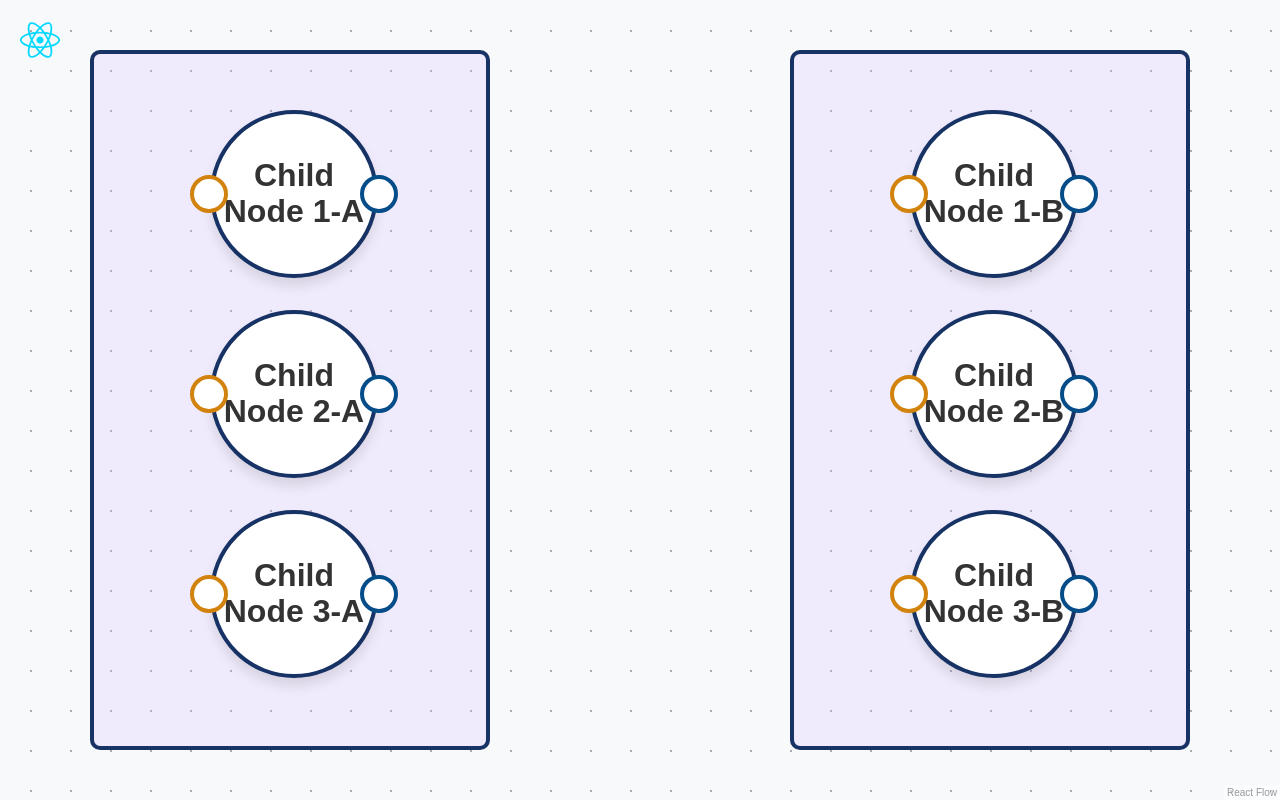
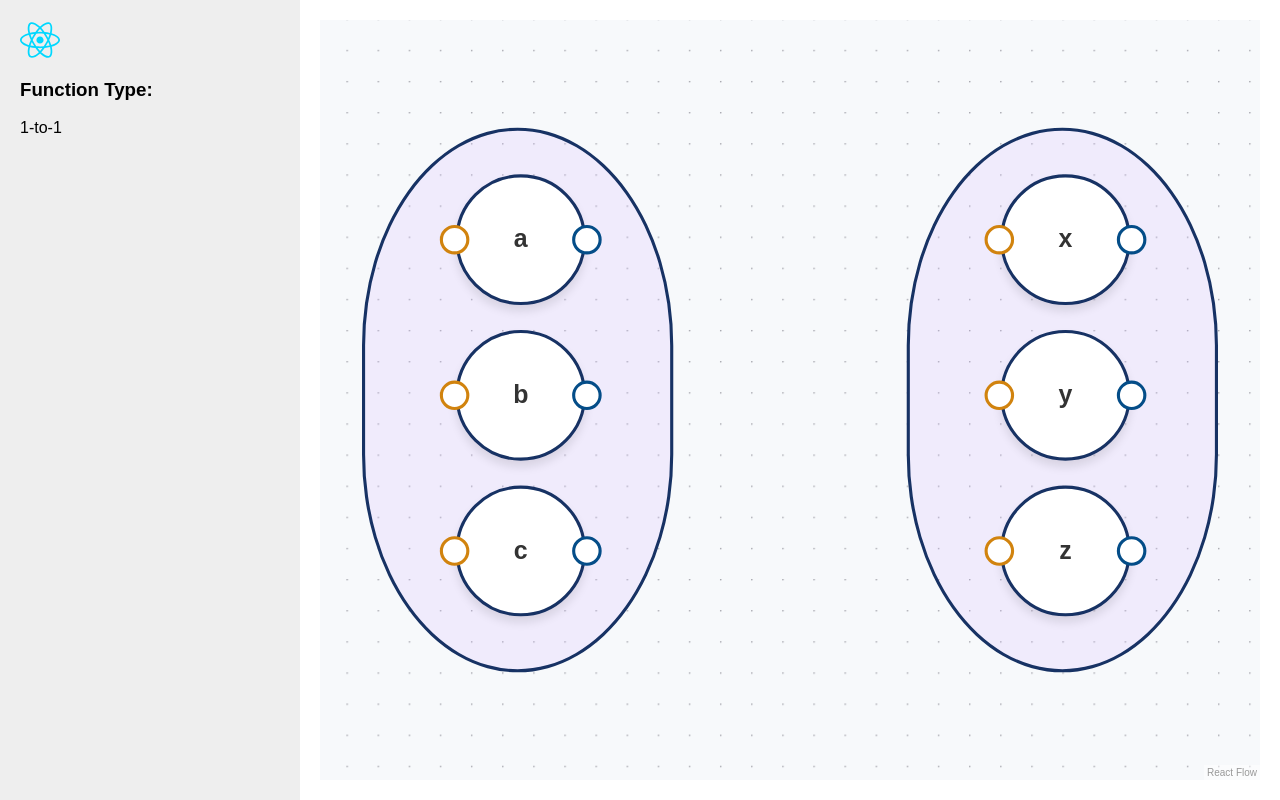
Before and after one commit to MahinSindhwani/IntuitiveCS, a React (Vite) app: page /GraphProject/functions in a window 1280 px wide. Built offline with nearby package versions, Linux system fonts and the light colour scheme.

Commit message:
adeded functions logic

```diff
--- a/src/Functions.jsx
+++ b/src/Functions.jsx
@@ -1,159 +1,4 @@
-// import React, { useCallback, useState } from "react";
-// import {
-//   ReactFlow,
-//   Background,
-//   applyNodeChanges,
-//   applyEdgeChanges,
-//   addEdge,
-// } from "@xyflow/react";
-
-// import "@xyflow/react/dist/style.css";
-// import FloatingEdge from "./FloatingEdge"; // Use your FloatingEdge component
-// import CustomNode from "./CustomNode"; // Use your CustomNode component
-// import CustomConnectionLine from "./CustomConnectionLine";
-
-// const edgeTypes = {
-//   floating: FloatingEdge,
-// };
-
-// const nodeTypes = {
-//   custom: CustomNode, // Use CustomNode for child nodes
-// };
-
-// const connectionLineStyle = {
-//   stroke: "#293a42",
-//   strokeWidth: 3,
-// };
-
-// const rfStyle = {
-//   backgroundColor: "#F7F9FB",
-// };
-
-// // Initial nodes
-// const initialNodes = [
-//   {
-//     id: "A",
-//     type: "group",
-//     position: { x: 0, y: 0 },
-//     data: { label: "Parent A" },
-//   },
-//   {
-//     id: "A-1",
-//     type: "custom",
-//     data: { label: "Child Node 1-A" },
-//     position: { x: 50, y: 20 },
-//     parentId: "A",
-//     extent: "parent",
-//     draggable: false,
-//   },
-//   {
-//     id: "A-2",
-//     type: "custom",
-//     data: { label: "Child Node 2-A" },
-//     position: { x: 50, y: 120 },
-//     parentId: "A",
-//     extent: "parent",
-//     draggable: false,
-//   },
-//   {
-//     id: "A-3",
-//     type: "custom",
-//     data: { label: "Child Node 3-A" },
-//     position: { x: 50, y: 220 },
-//     parentId: "A",
-//     extent: "parent",
-//     draggable: false,
-//   },
-//   {
-//     id: "B",
-//     type: "group",
-//     position: { x: 350, y: 0 },
-//     data: { label: "Parent B" },
-//   },
-//   {
-//     id: "B-1",
-//     type: "custom",
-//     data: { label: "Child Node 1-B" },
-//     position: { x: 50, y: 20 },
-//     parentId: "B",
-//     extent: "parent",
-//     draggable: false,
-//   },
-//   {
-//     id: "B-2",
-//     type: "custom",
-//     data: { label: "Child Node 2-B" },
-//     position: { x: 50, y: 120 },
-//     parentId: "B",
-//     extent: "parent",
-//     draggable: false,
-//   },
-//   {
-//     id: "B-3",
-//     type: "custom",
-//     data: { label: "Child Node 3-B" },
-//     position: { x: 50, y: 220 },
-//     parentId: "B",
-//     extent: "parent",
-//     draggable: false,
-//   },
-// ];
-
-// const Functions = () => {
-//   const [nodes, setNodes] = useState(initialNodes);
-//   const [edges, setEdges] = useState([]);
-
-//   const onNodesChange = useCallback(
-//     (changes) => setNodes((nds) => applyNodeChanges(changes, nds)),
-//     []
-//   );
-
-//   const onEdgesChange = useCallback(
-//     (changes) => setEdges((eds) => applyEdgeChanges(changes, eds)),
-//     []
-//   );
-
-//   const onConnect = useCallback(
-//     (connection) =>
-//       setEdges((eds) =>
-//         addEdge(
-//           {
-//             ...connection,
-//             type: "floating",
-//             animated: true,
-//             style: { stroke: "#293a42", strokeWidth: 3 },
-//           },
-//           eds
-//         )
-//       ),
-//     []
-//   );
-
-//   return (
-//     <div style={{ height: "100vh" }}>
-//       <ReactFlow
-//         nodes={nodes}
-//         edges={edges}
-//         onNodesChange={onNodesChange}
-//         onEdgesChange={onEdgesChange}
-//         onConnect={onConnect}
-//         fitView
-//         edgeTypes={edgeTypes}
-//         nodeTypes={nodeTypes}
-//         style={rfStyle}
-//         attributionPosition="top-right"
-//         connectionLineComponent={CustomConnectionLine}
-//         connectionLineStyle={connectionLineStyle}
-//       >
-//         <Background />
-//       </ReactFlow>
-//     </div>
-//   );
-// };
-
-// export default Functions;
-
-import React, { useCallback, useState } from "react";
+import React, { useCallback, useState, useEffect } from "react";
 import {
   ReactFlow,
   Background,
@@ -165,6 +10,8 @@ import {
 import FloatingEdge from "./FloatingEdge"; // Ensure consistency with App.jsx
 import CustomNode from "./CustomNode"; // Use the same CustomNode component
 import CustomConnectionLine from "./CustomConnectionLine"; // Use CustomConnectionLine for edge connections
+
+import { analyzeFunctionTypes } from "./FunctionsLogic"; // Import logic for function type analysis
 
 import "./index.css";
 
@@ -202,7 +49,7 @@ const initialNodes = [
   {
     id: "A-1",
     type: "custom",
-    data: { label: "Child Node 1-A" },
+    data: { label: "a" },
     position: { x: 50, y: 20 },
     parentId: "A",
     extent: "parent",
@@ -211,7 +58,7 @@ const initialNodes = [
   {
     id: "A-2",
     type: "custom",
-    data: { label: "Child Node 2-A" },
+    data: { label: "b" },
     position: { x: 50, y: 120 },
     parentId: "A",
     extent: "parent",
@@ -220,7 +67,7 @@ const initialNodes = [
   {
     id: "A-3",
     type: "custom",
-    data: { label: "Child Node 3-A" },
+    data: { label: "c" },
     position: { x: 50, y: 220 },
     parentId: "A",
     extent: "parent",
@@ -236,7 +83,7 @@ const initialNodes = [
   {
     id: "B-1",
     type: "custom",
-    data: { label: "Child Node 1-B" },
+    data: { label: "x" },
     position: { x: 50, y: 20 },
     parentId: "B",
     extent: "parent",
@@ -245,7 +92,7 @@ const initialNodes = [
   {
     id: "B-2",
     type: "custom",
-    data: { label: "Child Node 2-B" },
+    data: { label: "y" },
     position: { x: 50, y: 120 },
     parentId: "B",
     extent: "parent",
@@ -254,7 +101,7 @@ const initialNodes = [
   {
     id: "B-3",
     type: "custom",
-    data: { label: "Child Node 3-B" },
+    data: { label: "z" },
     position: { x: 50, y: 220 },
     parentId: "B",
     extent: "parent",
@@ -265,6 +112,7 @@ const initialNodes = [
 const Functions = () => {
   const [nodes, setNodes] = useState(initialNodes);
   const [edges, setEdges] = useState([]);
+  const [functionType, setFunctionType] = useState("Unknown");
 
   const onNodesChange = useCallback(
     (changes) => setNodes((nds) => applyNodeChanges(changes, nds)),
@@ -292,8 +140,17 @@ const Functions = () => {
     []
   );
 
+  useEffect(() => {
+    setFunctionType(analyzeFunctionTypes(nodes, edges)); // Analyze the function type dynamically
+  }, [nodes, edges]);
+
   return (
-    <div style={{ height: "100vh" }}>
+    <div id="layout">
+      <div id="sidebar">
+        <h3>Function Type:</h3>
+        <p>{functionType}</p>
+      </div>
+      <div id="main-area">
         <ReactFlow
           nodes={nodes}
           edges={edges}
@@ -304,12 +161,13 @@ const Functions = () => {
           edgeTypes={edgeTypes}
           nodeTypes={nodeTypes}
           style={rfStyle}
-        connectionLineComponent={CustomConnectionLine} // Ensure CustomConnectionLine is used
+          connectionLineComponent={CustomConnectionLine}
           connectionLineStyle={connectionLineStyle}
-        defaultEdgeOptions={defaultEdgeOptions} // Apply default options for edges
+          defaultEdgeOptions={defaultEdgeOptions}
         >
           <Background />
         </ReactFlow>
+      </div>
     </div>
   );
 };
--- /dev/null
+++ b/src/FunctionsLogic.js
@@ -0,0 +1,34 @@
+// Function to analyze the connections
+export const analyzeFunctionTypes = (nodes, edges) => {
+    const nodeIds = nodes.map((node) => node.id);
+    const connectionMap = {};
+
+    // Initialize the map
+    nodeIds.forEach((id) => {
+      connectionMap[id] = { incoming: 0, outgoing: 0 };
+    });
+
+    // Count incoming and outgoing edges for each node
+    edges.forEach((edge) => {
+      const { source, target } = edge;
+      if (connectionMap[source]) connectionMap[source].outgoing += 1;
+      if (connectionMap[target]) connectionMap[target].incoming += 1;
+    });
+
+    let type = "Unknown";
+
+    const allIncoming = Object.values(connectionMap).map((node) => node.incoming);
+    const allOutgoing = Object.values(connectionMap).map((node) => node.outgoing);
+
+    const hasOneToOne = allIncoming.every((count) => count <= 1) && allOutgoing.every((count) => count <= 1);
+    const hasOneToMany = allOutgoing.some((count) => count > 1) && allIncoming.every((count) => count <= 1);
+    const hasManyToOne = allIncoming.some((count) => count > 1) && allOutgoing.every((count) => count <= 1);
+    const hasManyToMany = allIncoming.some((count) => count > 1) && allOutgoing.some((count) => count > 1);
+
+    if (hasOneToOne) type = "1-to-1";
+    if (hasOneToMany) type = "1-to-Many";
+    if (hasManyToOne) type = "Many-to-1";
+    if (hasManyToMany) type = "Many-to-Many";
+
+    return type;
+  };
--- a/src/index.css
+++ b/src/index.css
@@ -318,16 +318,18 @@ body {
 
 /* Group Node Styling */
 /* Group Node Styling for Functions Page */
+/* Oval Parent Node Styling */
 .react-flow__node-group[data-id="A"],
 .react-flow__node-group[data-id="B"] {
   border: 2px solid #173264 !important;
-  border-radius: 5px !important;
+  border-radius: 50% / 40%; /* Adjust these values for a more pronounced oval shape */
   background-color: rgba(207, 182, 255, 0.2) !important;
   padding: 10px !important;
   box-sizing: border-box;
-  width: 200px;
-  height: 350px;
+  width: 300px; /* Adjust width for oval */
+  height: 150px; /* Adjust height for oval */
 }
+
 
 /* Child Node Styling Scoped to Functions Page */
 .react-flow__node-group[data-id="A"] .react-flow__node-custom,
```
Lines whose indentation alone changed are shown as unchanged.
